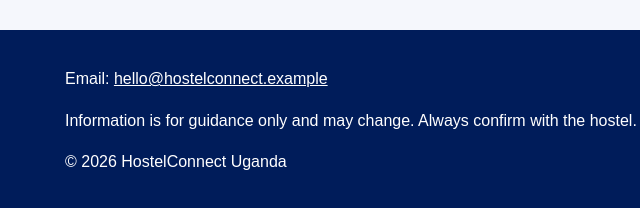
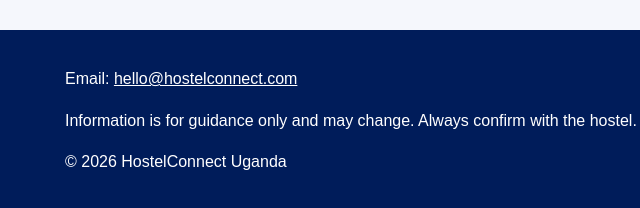
Before and after one commit to Mulooki/HOSTEL-CONNECT-UGANDA, a plain HTML site: page hostels.html in a window 1280 px wide. Shown: the part 2308-2516 px from the top of the page, 95-735 px from the left. Drawn offline with Linux system fonts and the light colour scheme.

Commit message:
Update footer email address in hostels.html

```diff
--- a/hostels.html
+++ b/hostels.html
@@ -168,7 +168,7 @@
   <!-- FOOTER (the same on every page) -->
   <footer>
     <div class="container">
-      <p>Email: <a href="mailto:hello@hostelconnect.example">hello@hostelconnect.example</a></p>
+      <p>Email: <a href="mailto:mulokisamuel87@gmail.com">hello@hostelconnect.com</a></p>
       <p>Information is for guidance only and may change. Always confirm with the hostel.</p>
       <p>&copy; 2026 HostelConnect Uganda</p>
     </div>
```
